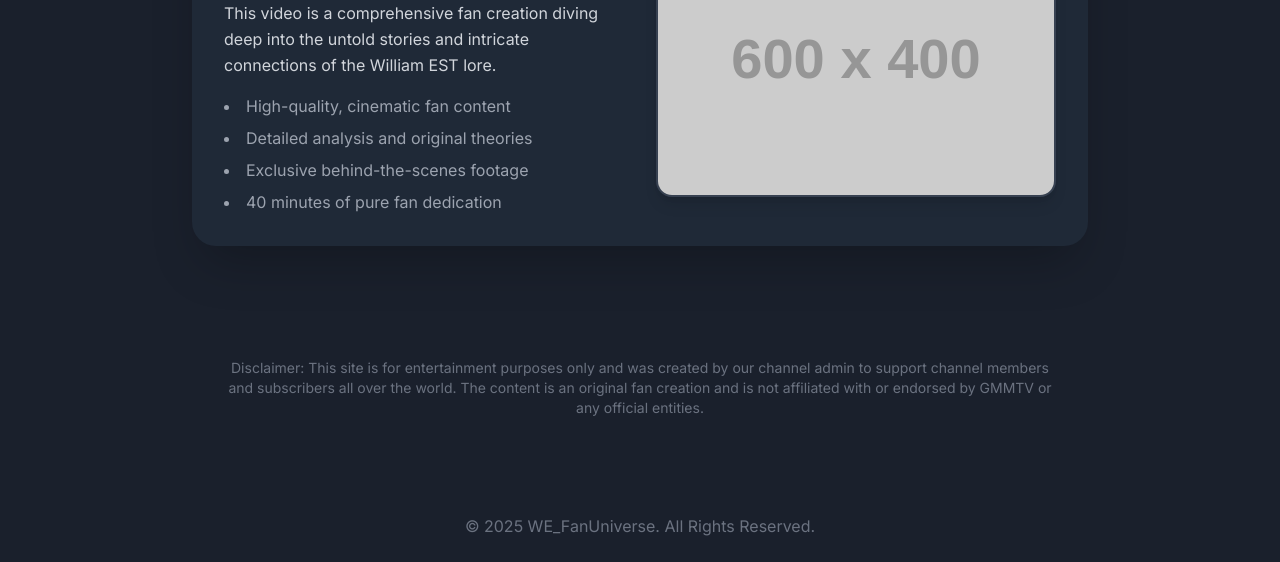
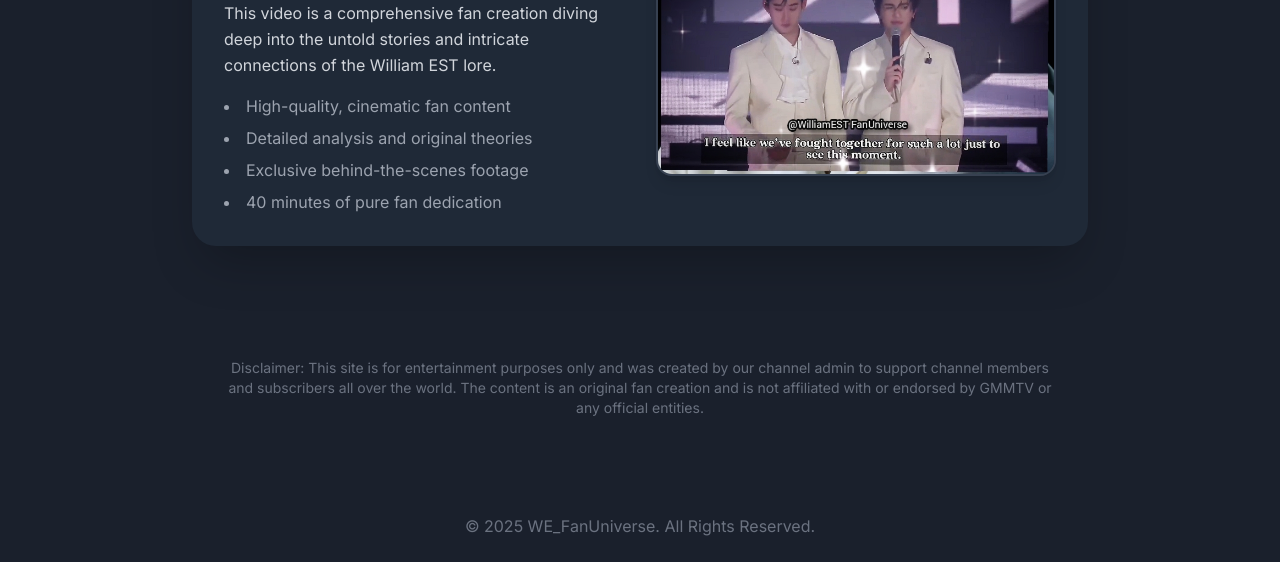
Before and after one commit to Akshayadeveloper/WilliamEstFanUniverse, a plain HTML site: page index.html in a window 1280 px wide. Shown: the part 548-1110 px from the top of the page. Drawn offline with nearby package versions, Linux system fonts and the light colour scheme; placeholder pictures from the web are drawn by us.

Commit message:
Update index.html

```diff
--- a/index.html
+++ b/index.html
@@ -65,7 +65,7 @@
             </div>
             <div>
                 <!-- Placeholder for a video or image related to the content -->
-                <img src="https://placehold.co/600x400/0F172A/E2E8F0?text=Cinematic+Still" alt="Product Preview" class="rounded-2xl shadow-lg border-2 border-gray-700 w-full">
+                <img src="cover1758178660556.jpg" alt="Product Preview" class="rounded-2xl shadow-lg border-2 border-gray-700 w-full">
             </div>
         </div>
     </main>
```
